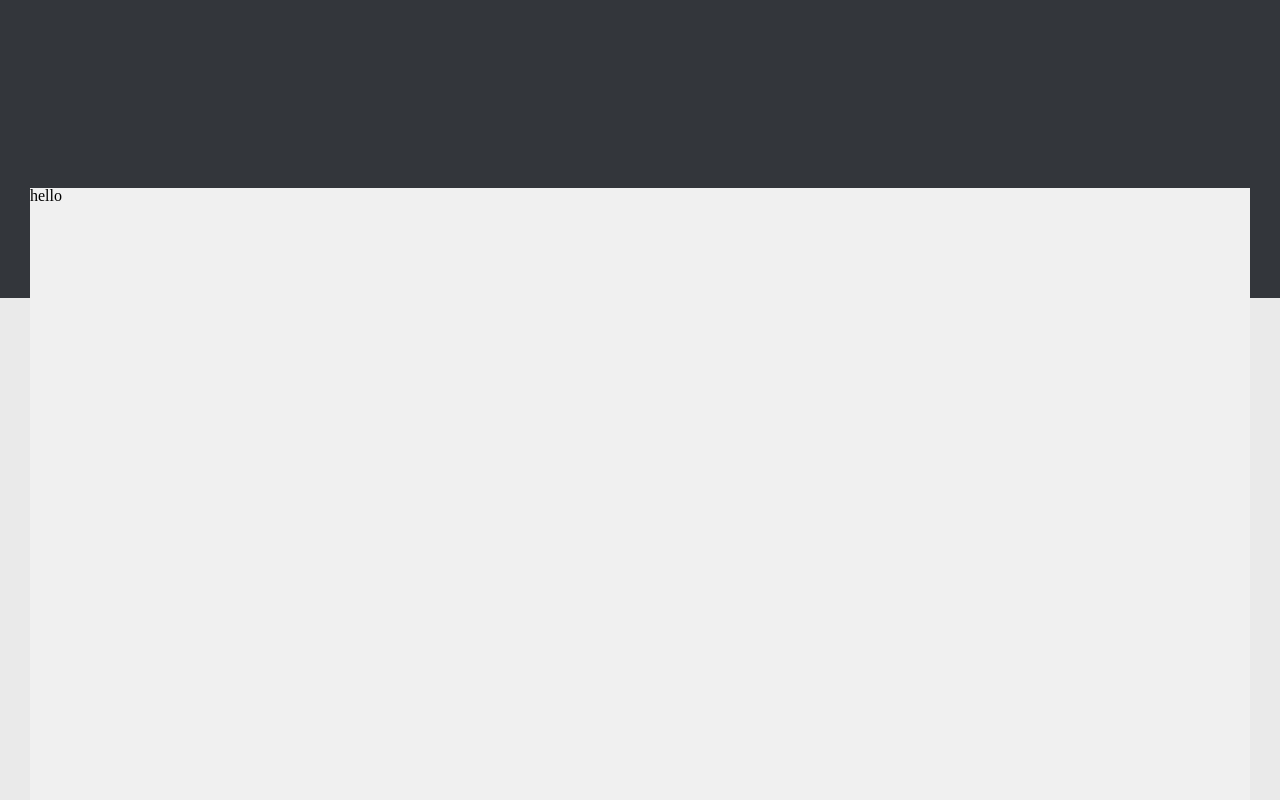
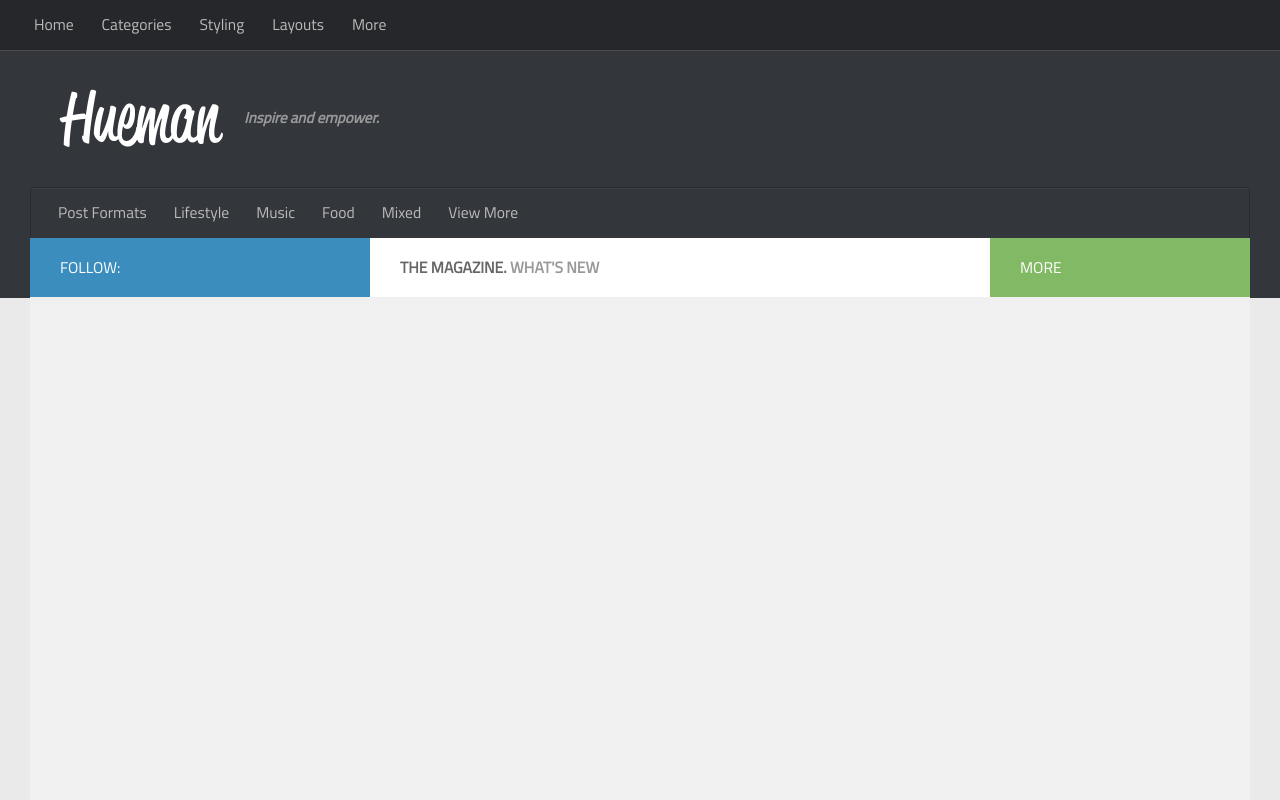
Before and after one commit to nazomikan/coding-knock, a website: page public/page/human/index.html in a window 1280 px wide. Shown: the top 800 px of the page. Drawn offline with Linux system fonts and the light colour scheme.

Commit message:
[human] add main-contents caption

```diff
--- a/public/page/human/css/style.css
+++ b/public/page/human/css/style.css
@@ -1,6 +1,9 @@
 html,body{
      height:100%;
      background-color: #eaeaea;
+     font-size: 13px;
+     font-family: "Titillium Web", Arial, sans-serif;
+     -webkit-font-smoothing: antialiased;
 }
 
 .sec-wrapper{
@@ -30,6 +33,32 @@ html,body{
     background-color: #f0f0f0;
 }
 
+.sec-columnWrapper{
+    zoom: 1;
+}
+
+.sec-columnWrapper:after{
+    content: "";
+    display: block;
+    clear: both;
+}
+
+.sec-leftColumn{
+    float: left;
+    width: 340px;
+}
+
+.sec-centerColumn{
+    float: left;
+    width: 620px;
+    background-color: #FFFFFF;
+}
+
+.sec-rightColumn{
+    float: left;
+    width: 260px;
+}
+
 .sec-footer{
     position: absolute;
     bottom: 0;
@@ -38,3 +67,117 @@ html,body{
     background-color: #33363b;
     color: #FFFFFF;
 }
+
+
+.mod-globalNav{
+    background-color: #26272b;
+    border-bottom: 1px solid #4a4c50;
+    padding: 0 20px;
+    margin-bottom: 37px;
+}
+
+.mod-globalNav > ul{
+    zoom: 1;
+}
+
+.mod-globalNav > ul:after{
+    content: "";
+    display: block;
+    clear: both;
+}
+
+.mod-globalNav > ul li{
+    padding: 17px 14px;
+    float: left;
+}
+.mod-globalNav > ul li a{
+    color: #bbbbbb;
+    text-decoration: none;
+    font-size: 1.2em;
+}
+
+.sec-title {
+    width: 1220px;
+    margin-left: auto;
+    margin-right: auto;
+}
+
+.mod-logo{
+    position: relative;
+    margin-left: 29px;
+}
+
+.mod-logo a{
+    display: inline-block;
+    font-style: italic;
+    text-decoration: none;
+    color: #999999;
+    font-size: 1.1em;
+}
+
+.mod-logo a img{
+    width: 165px;
+    height: 60px;
+}
+
+.mod-logo a .subtitle{
+    position: absolute;
+    top: 22px;
+    left: 185px;
+    font-size: 1.05em;
+}
+
+.mod-postFormat{
+    padding: 17px 28px;
+    -webkit-box-shadow: inset 0 1px 0 rgba(255,255,255,0.05), 0 -1px 0 rgba(0,0,0,0.2), inset 1px 0 0 rgba(0,0,0,0.2), inset -1px 0 0 rgba(0,0,0,0.2);
+    box-shadow: inset 0 1px 0 rgba(255,255,255,0.05), 0 -1px 0 rgba(0,0,0,0.2), inset 1px 0 0 rgba(0,0,0,0.2), inset -1px 0 0 rgba(0,0,0,0.2);
+    background-color: #33363b;
+}
+
+.mod-postFormat ul{
+    zoom: 0;
+}
+
+.mod-postFormat ul:after{
+    content: "";
+    display: block;
+    clear: both;
+}
+
+.mod-postFormat ul li{
+    margin-right: 27px;
+    float: left;
+}
+.mod-postFormat ul li a{
+    font-size: 1.2em;
+    color: #bbbbbb;
+    text-decoration: none;
+}
+
+.mod-followSns{
+    padding:22px 30px;
+    color: #FFFFFF;
+    background-color: #3b8dbd;
+    font-size: 1.2em;
+}
+
+.mod-moreContents{
+    padding:22px 30px;
+    color: #FFFFFF;
+    background-color: #82b965;
+    font-size: 1.2em;
+}
+
+.mod-article{
+    position: relative;
+}
+
+.mod-article .articleCaption{
+    padding:22px 30px;
+    font-size: 1.2em;
+    color: #666666;
+}
+
+.mod-article .articleCaption .subCaption{
+    color: #999999;
+}
--- a/public/page/human/index.html
+++ b/public/page/human/index.html
@@ -3,6 +3,7 @@
 <head>
 <meta charset="utf-8" />
 <link rel="stylesheet" href="/css/reset.css">
+<link href='http://fonts.googleapis.com/css?family=Titillium+Web' rel='stylesheet' type='text/css'>
 <link rel="stylesheet" href="./css/font-awesome.min.css">
 <link rel="stylesheet" href="./css/style.css">
 <title>human</title>
@@ -10,8 +11,89 @@
 <body>
 <div class="sec-wrapper">
     <div class="sec-container">
-        <header class="sec-header"></header>
-	<main class="sec-main">hello</main>
+        <header class="sec-header">
+            <nav class="mod-globalNav">
+                <ul>
+                    <li><a href="#">Home</a></li>
+                    <li><a href="#">Categories</a></li>
+                    <li><a href="#">Styling</a></li>
+                    <li><a href="#">Layouts</a></li>
+                    <li><a href="#">More</a></li>
+                </ul>
+                <p class="mod-spotLight"></p>
+            </nav>
+            <div class="sec-title">
+                <h1 class="mod-logo">
+                    <a href="#">
+                        <img src="./img/logo-header.png" alt="Human">
+                        <span class="subtitle">Inspire and empower.</span>
+                    </a>
+                </h1>
+            </div>
+        </header>
+	    <main class="sec-main">
+	        <nav class="mod-postFormat">
+                <ul>
+                    <li>
+                        <a href="#">Post Formats</a>
+                    </li>
+                    <li>
+                        <a href="#">Lifestyle</a>
+                    </li>
+                    <li>
+                        <a href="#">Music</a>
+                    </li>
+                    <li>
+                        <a href="#">Food</a>
+                    </li>
+                    <li>
+                        <a href="#">Mixed</a>
+                    </li>
+                    <li>
+                        <a href="#">View More</a>
+                    </li>
+            </nav>
+            <div class="sec-columnWrapper">
+                <div class="sec-leftColumn">
+                    <div class="mod-followSns">
+                        <span>FOLLOW:</span>
+                    </div>
+                </div>
+                <div class="sec-centerColumn">
+                    <article class="mod-article">
+                        <h2 class="articleCaption">THE MAGAZINE. <span class="subCaption">WHAT'S NEW</span></h2>
+                    </article>
+                </div>
+                <div class="sec-rightColumn">
+                    <div class="mod-moreContents">
+                        <span>MORE</span>
+                    </div>
+                </div>
+            </div>
+        </main>
+        <div class="mod-subLinks">
+            <div class="recentPost">
+            </div>
+            <div class="recentComments">
+            </div>
+            <div class="highLights">
+            </div>
+            <nav>
+                <ul>
+                    <li>
+                        <a href="#">Home</a>
+                    </li>
+                    <li>
+                        <a href="#">Categories</a>
+                    </li>
+                    <li>
+                        <a href="#">Layouts</a>
+                    </li>
+                    <li>
+                        <a href="#">Shortcodes</a>
+                    </li>
+            </nav>
+        </div>
     </div>
     <footer class="sec-footer"></footer>
 </div>
```
